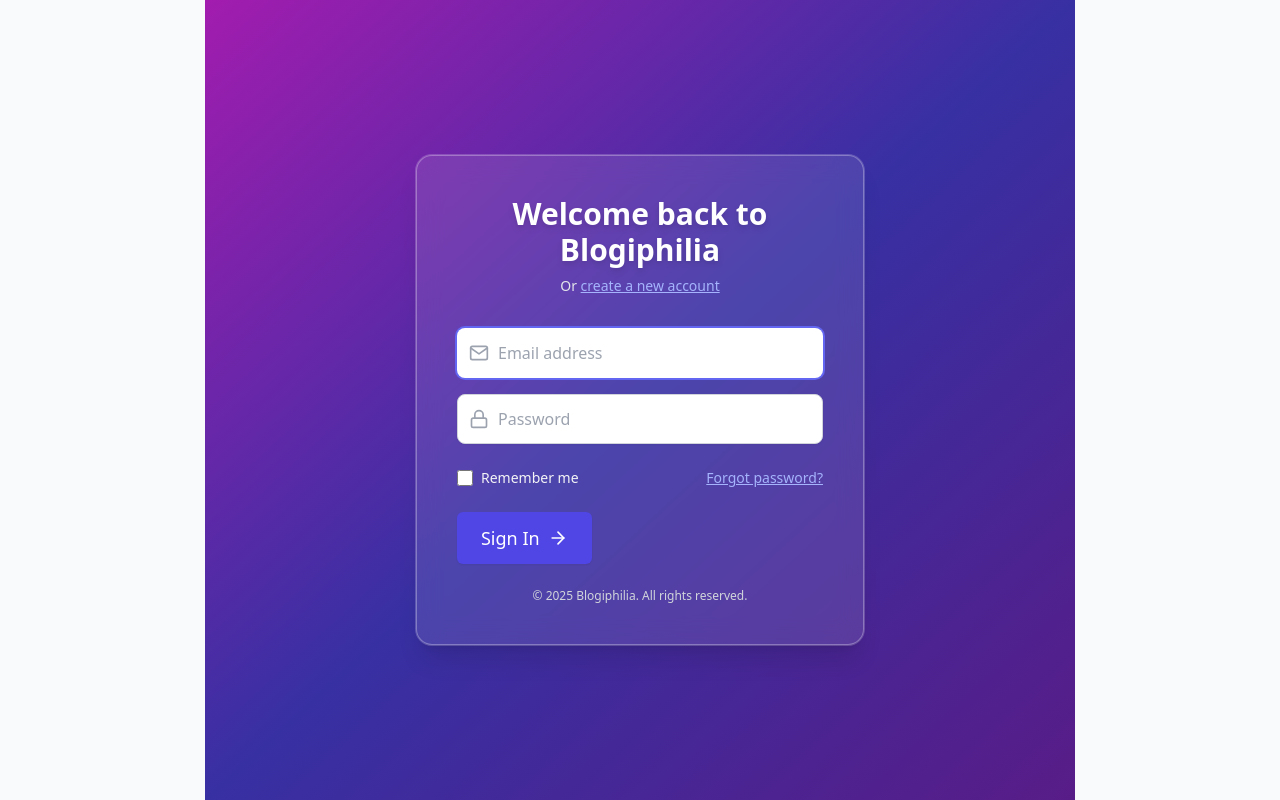
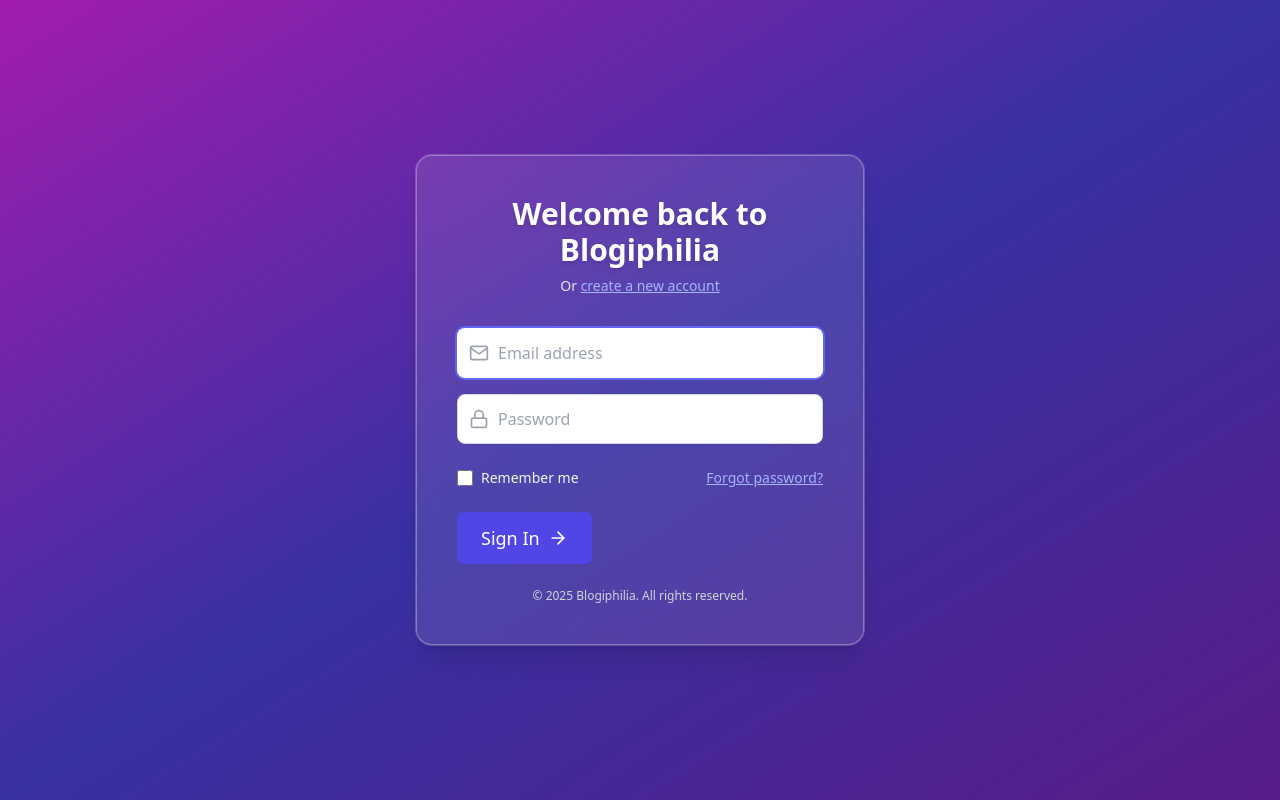
Before and after one commit to ESAditya1729/MasterBlogiphilia, a React (Create React App) app in the folder client/: page /login in a window 1280 px wide. Built offline with nearby package versions, Linux system fonts and the light colour scheme.

Commit message:
fixed the window size

```diff
--- a/client/src/App.js
+++ b/client/src/App.js
@@ -48,7 +48,7 @@
     >
       {!isAuthPage && isAuthenticated && <Navbar onLogout={handleLogout} />}
       <div className={`${!isAuthPage && isAuthenticated ? "pt-16" : ""}`}>
-        <div className="max-w-[68%] mx-auto">
+        <div className="max-w-[100%] mx-auto">
         <Routes>
           {/* Auth routes */}
           <Route
```
